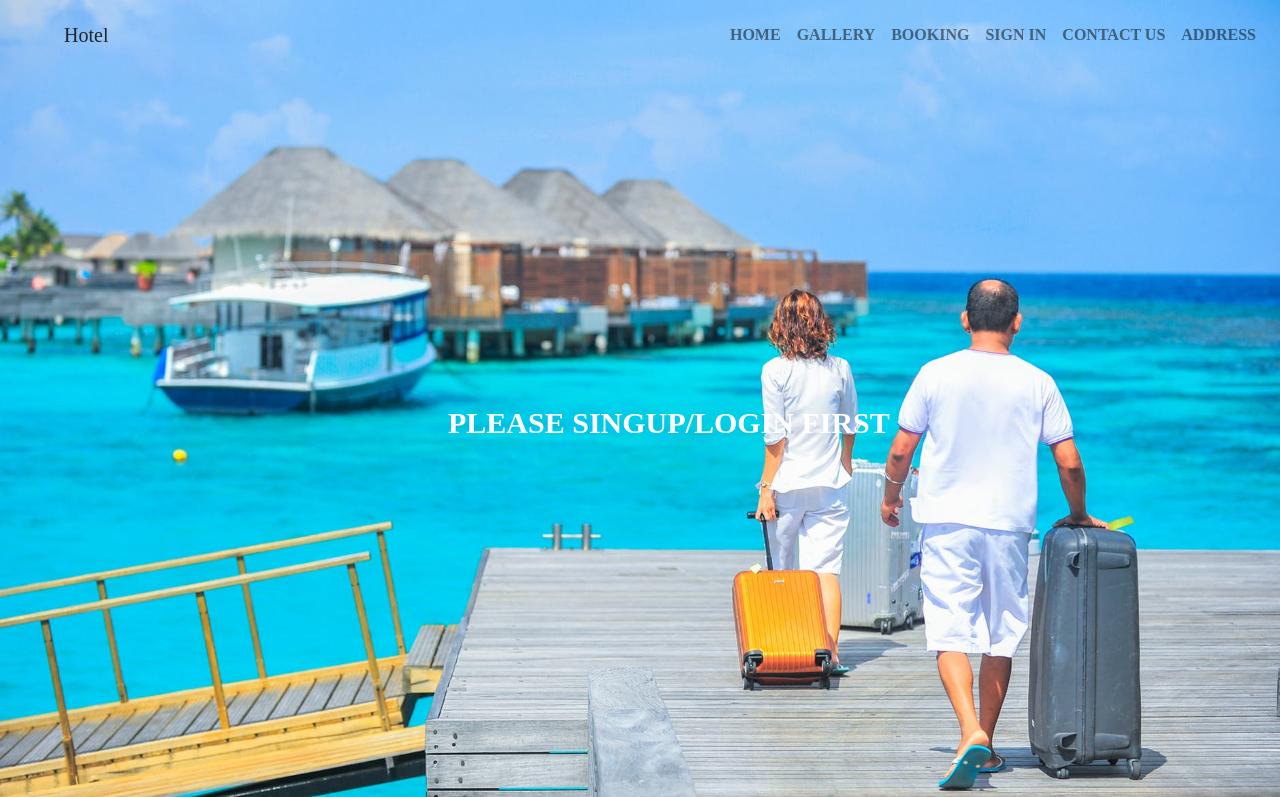
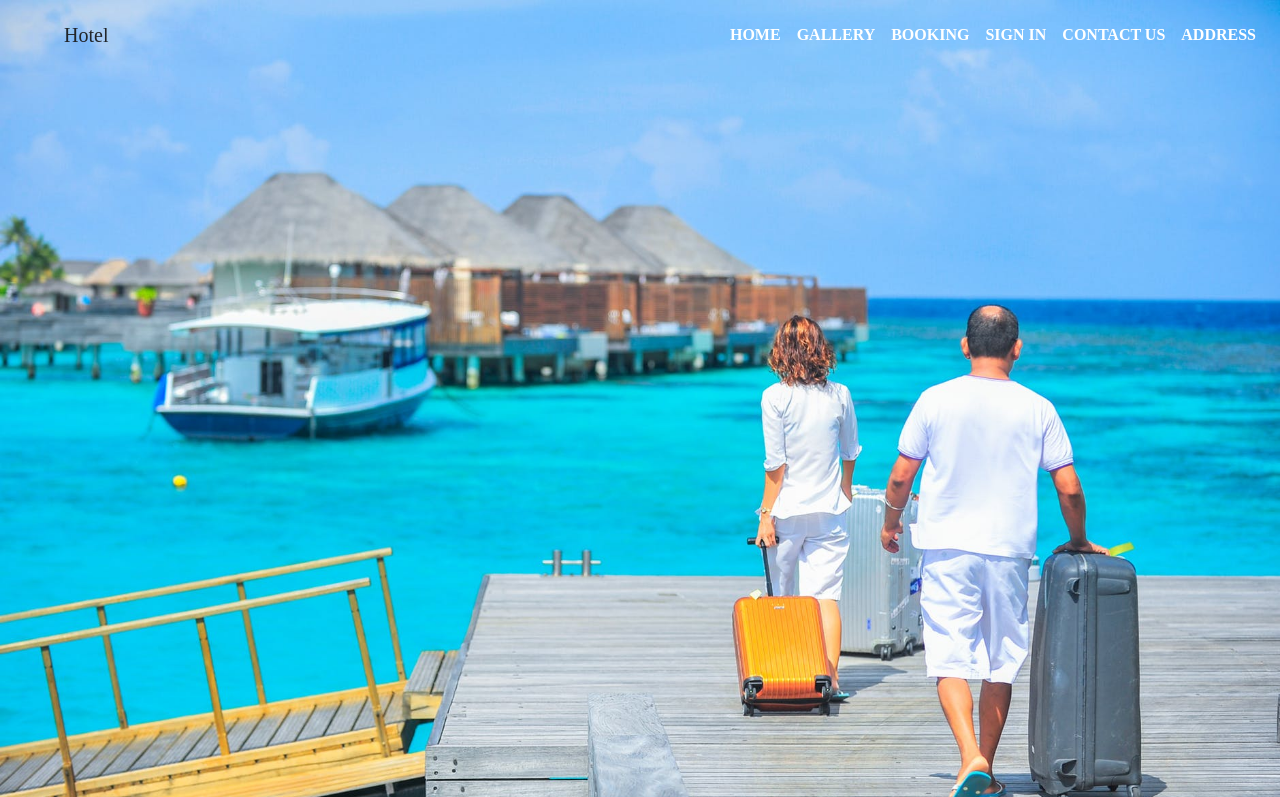
Before and after one commit to karan035/hotelwebsite, a plain HTML site: page index.html in a window 1280 px wide. Shown: the top 797 px of the page. Drawn offline with nearby package versions, Linux system fonts and the light colour scheme; a script that the page names is missing; a web font is replaced by a local one.

Commit message:
add some effects
add some css effects

```diff
--- a/css/style.css
+++ b/css/style.css
@@ -18,22 +18,45 @@ font-weight: bold;
 
 	height: 70px;
 }
+#menu a{
+	position: relative;
+}
+
+#menu a:before{
+	content: "";
+	position: absolute;
+	left: 1px;
+	top: 80%;
+	width:0;
+	height: 3px;
+	background-color: black;
+	transition: all 0.5s linear;
+
+}
+#menu a:after{
+	content: "";
+	position: absolute;
+	right: 1px;
+	top: 20%;
+	bottom: 80%;
+	width:0;
+	height: 3px;
+	background-color: black;
+	transition: all 0.5s linear;
+
+}
+
+#menu a:hover::before{
+	width: 100%;
+	background-color: cornflowerblue;
+}
+#menu a:hover::after{
+	width: 100%;
+	background-color: cornflowerblue;
+}
 
 
-#bcimg{
-	background-image: url('../images/first.jpeg');
-	background-size: cover;
-	background-position: center;
-	height: 100vh;
-	background-attachment: fixed;
-	position: relative;
-}
-#corslider{
-	position: absolute;
-	top: 50%;
 
-	left: 35%;
-}
 .imgText{
 	color: #fff!important;
 
@@ -41,3 +64,29 @@ font-weight: bold;
 	font-size: 30px;
 	text-transform: uppercase;
 }
+
+
+.navbar ul.navbar-nav li.nav-item a.nav-link {
+  color: white;
+}
+
+@media (max-width: 990px) {
+  .collapse.navbar-collapse {
+    background: lightgray;
+
+  }
+  @media (max-width: 990px) {
+ .navbar ul.navbar-nav li.nav-item a.nav-link {
+  color: black;
+
+}
+ @media (max-width: 768px) {
+ .navbar ul.navbar-nav li.nav-item  {
+  float: right;
+
+}
+ @media (min-width: 360px) {
+ .navbar.nav{
+ 	float: right;
+}
+  }
--- a/index.html
+++ b/index.html
@@ -10,6 +10,9 @@
 		<link rel="stylesheet" href="css/style.css">
 	</head>
 	<body>
+		<div id="bcimg">
+			<img src="images/first.jpeg"  class="img-fluid" alt="hh">
+		</div>
 
 
 		<nav class="navbar navbar-expand-lg   navbar-light fixed-top  " >
@@ -51,30 +54,8 @@
 				</ul>
 			</div>
 		</nav>
-		<div id="bcimg"  class="img-fluid">
-		</div>
-		<div id="corslider" class="carousel slide" data-ride="carousel" >
-			<div class="carousel-inner">
-				<div class="carousel-item active imgText">
-					<p>hello welcome in website</p>
 
-				</div>
-				<div class="carousel-item imgText">
-					<p>please singup/login first</p>
-				</div>
-				<div class="carousel-item imgText">
-					<p>visit the website</p>
-				</div>
-			</div>
-			<a class="carousel-control-prev" href="#corslider" role="button" data-slide="prev">
 
-				<span class="sr-only">Previous</span>
-			</a>
-			<a class="carousel-control-next" href="#corslider" role="button" data-slide="next">
-
-				<span class="sr-only">Next</span>
-			</a>
-		</div>
 
 
 		<div id="gallerysec" class="container h-100" >
```
